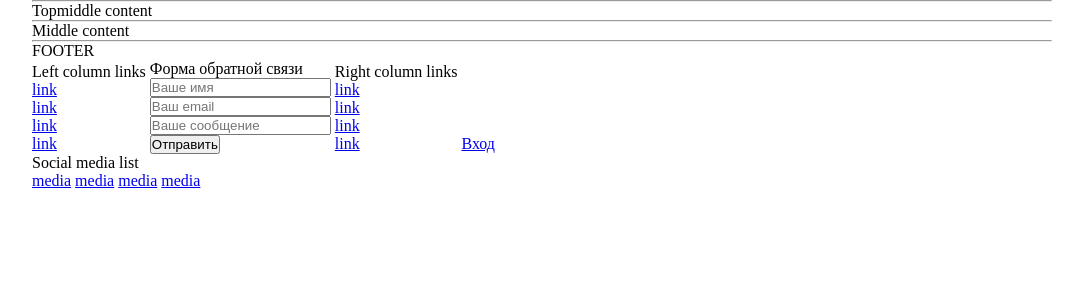
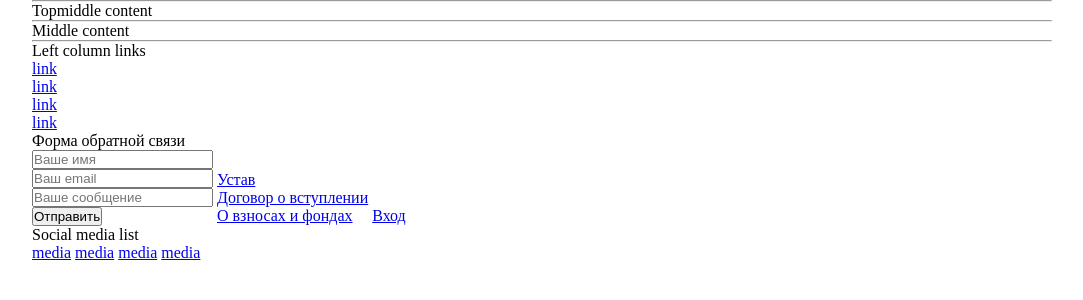
Before and after one commit to andryplekhanov/business-platform, a Django app: page / in a window 1280 px wide. Shown: the part 72-372 px from the top of the page, without its empty margins (98-1181 px from the left). Run offline with Django 3.2, Linux system fonts and the light colour scheme; data comes from the database, SQL or seed files in the repository; both versions use the stored data as it was after the commit; some libraries are stand-ins or nearby versions.

Commit message:
доб в футер правую колонку ссылок

```diff
--- a/app_main/templates/app_main/footer.html
+++ b/app_main/templates/app_main/footer.html
@@ -1,8 +1,7 @@
 {% load static %}
 {% load i18n %}
 
-<footer class="Footer">
-    <div>FOOTER</div>
+<footer>
 
     <!--    ЛЕВАЯ КОЛОНКА ССЫЛОК begin  -->
     <div>
@@ -24,6 +23,7 @@
     </div>
     <!--    ЛЕВАЯ КОЛОНКА ССЫЛОК finish  -->
 
+
     <!--    ФОРМА ОБРАТНОЙ СВЯЗИ begin  -->
     <div>
         {% trans 'Форма обратной связи' %}
@@ -38,25 +38,21 @@
     </div>
     <!--    ФОРМА ОБРАТНОЙ СВЯЗИ finish  -->
 
+
     <!--    ПРАВАЯ КОЛОНКА ССЫЛОК begin  -->
     <div>
-        Right column links
+        {% if footer_pages_right.footer_pages.all %}
         <ul>
-            <li>
-                <a href="#">link</a>
-            </li>
-            <li>
-                <a href="#">link</a>
-            </li>
-            <li>
-                <a href="#">link</a>
-            </li>
-            <li>
-                <a href="#">link</a>
-            </li>
+            {% for page in footer_pages_right.footer_pages.all %}
+                <li>
+                    <a href="{{ page.flatpage.get_absolute_url }}">{{ page.flatpage.title }}</a>
+                </li>
+            {% endfor %}
         </ul>
+        {% endif %}
     </div>
     <!--    ПРАВАЯ КОЛОНКА ССЫЛОК finish  -->
+
 
     <!--    ССЫЛКА ДЛЯ ВХОДА begin  -->
     <div>
@@ -65,6 +61,7 @@
         </a>
     </div>
     <!--    ССЫЛКА ДЛЯ ВХОДА finish  -->
+
 
     <!--    ССЫЛКИ НА СОЦСЕТИ begin  -->
     <div>
@@ -85,12 +82,11 @@
         </ul>
     </div>
     <!--    ССЫЛКИ НА СОЦСЕТИ finish  -->
+
 </footer>
 
 
-
-
-<!--    !!! ВЕРСТАЛЬЩИКУ: удалить отсюда эти стили при вёрстке  -->
+<!--    !!! ВЕРСТАЛЬЩИКУ: удалить отсюда нижеследующие стили при вёрстке  -->
 <style>
     footer div {
         display: inline-block;
--- a/app_main/templates/app_main/header.html
+++ b/app_main/templates/app_main/header.html
@@ -1,7 +1,7 @@
 {% load static %}
 {% load i18n %}
 
-<header class="Header">
+<header>
     <div>
         <a href="{% url 'index' %}">{% trans 'Главная' %}</a>
     </div>
--- a/app_settings/context_proccessors.py
+++ b/app_settings/context_proccessors.py
@@ -5,5 +5,5 @@ def load_settings(request):
     return {
         'contact_settings': ContactSettings.load(),
         'company_settings': CompanySettings.load(),
-        'footer_pages': FooterPagesSet.load(),
+        'footer_pages_right': FooterPagesSet.load(),
     }
```
Also changed, not shown: app_settings/singleton_model.py (line endings or trailing spaces), db.sqlite3.
